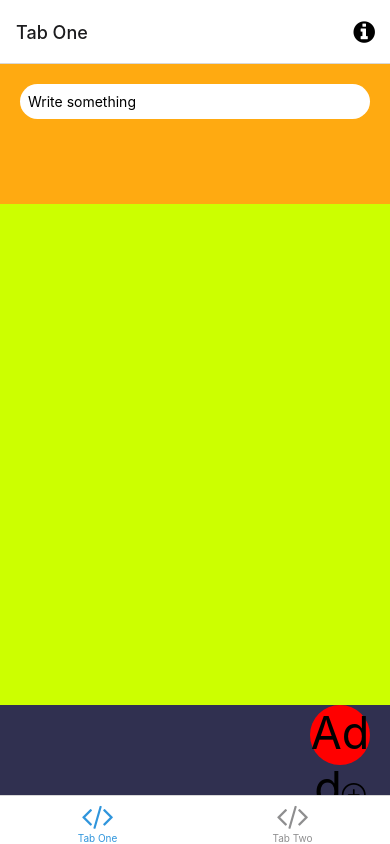
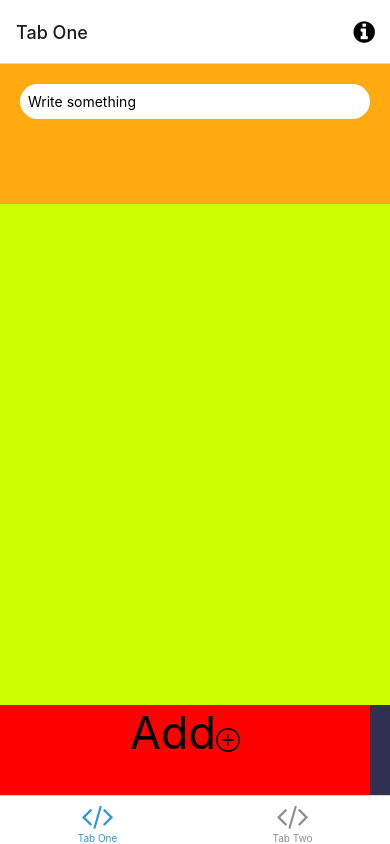
Before and after one commit to mob-dev-org/TO_DO_List, a React Native app: screen /TabOne in a window 390 px wide. Built offline with nearby package versions, Linux system fonts and the light colour scheme; what expo-linking would draw is missing.

Commit message:
style: button

```diff
--- a/src/components/EditScreenInfo.tsx
+++ b/src/components/EditScreenInfo.tsx
@@ -49,11 +49,11 @@ export default function EditScreenInfo() {
 
 const styles = StyleSheet.create({
     button: {
-        borderRadius: 100,
+
         fontSize: 45,
         backgroundColor: 'red',
-        width: 60,
-        height: 60,
+        width: "100%",
+        height:90,
         textAlign: 'center',
         alignItems: 'flex-end',
     },
```
